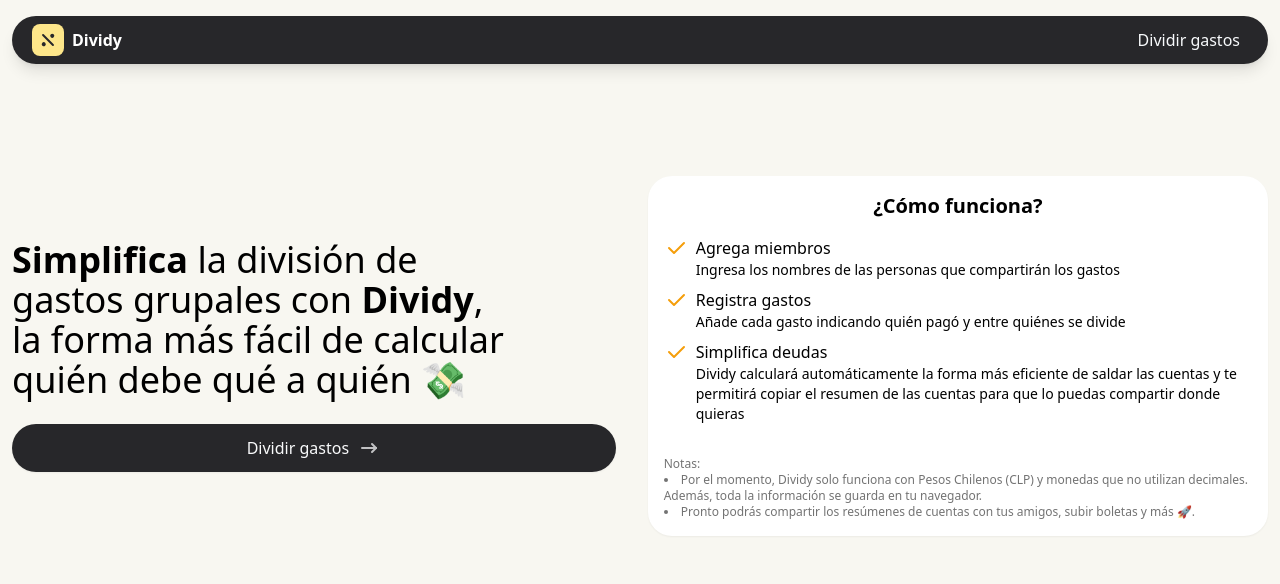
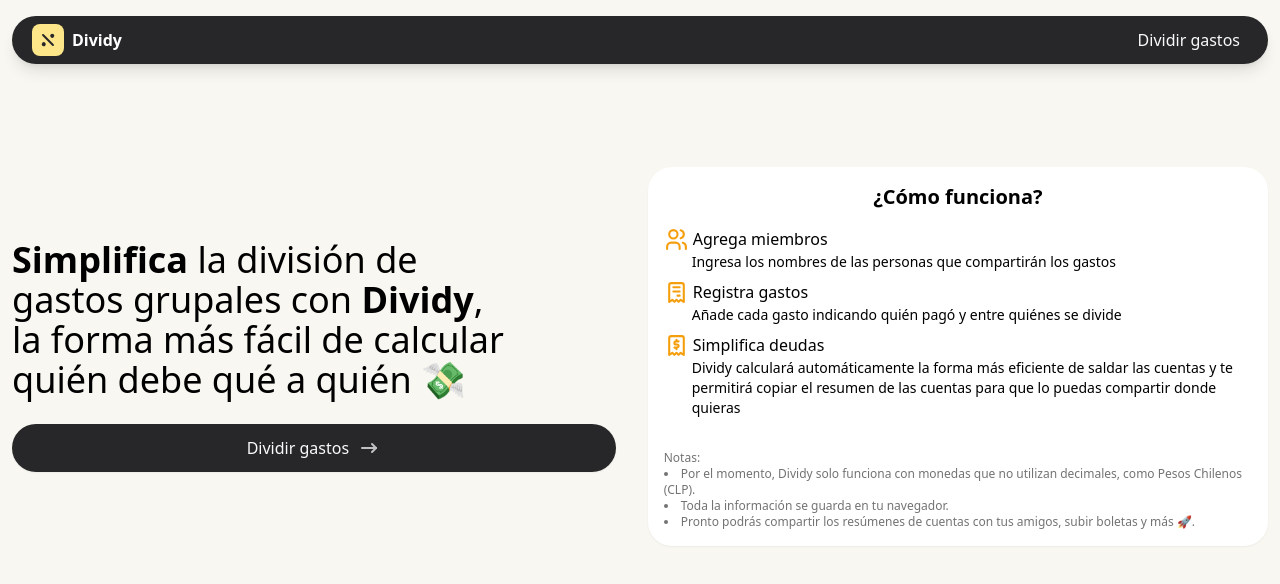
Before and after one commit to nicosmico/dividy-frontend, a React (Vite) app: page /home in a window 1280 px wide. Shown: the top 584 px of the page. Built offline with nearby package versions, Linux system fonts and the light colour scheme.

Commit message:
refactor: Change pages routing

```diff
--- a/src/features/split-bills/components/NavigationStep.tsx
+++ b/src/features/split-bills/components/NavigationStep.tsx
@@ -19,7 +19,7 @@ export function NavigationStep() {
       icon: <IconUsers size={20} />,
     },
     {
-      path: 'bills',
+      path: 'expenses',
       icon: <IconReceipt size={20} />,
     },
     {
--- a/src/pages/split-bills/SplitBillsPage.tsx
+++ b/src/pages/debts/SplitExpensesPage.tsx
@@ -2,7 +2,7 @@ import { Outlet } from 'react-router-dom';
 import { NavigationStep } from 'src/features/split-bills';
 import { Container } from 'src/shared';
 
-export function SplitBillsPage() {
+export function SplitExpensesPage() {
   return (
     <Container className='flex flex-col items-start gap-4 pb-4 pt-2 md:min-h-[calc(70dvh)] md:flex-row md:gap-20 md:pt-4'>
       <div className='bg-site-bg sticky top-0 z-30 w-full md:top-10 md:mt-24 md:w-auto'>
@@ -13,4 +13,4 @@ export function SplitBillsPage() {
   );
 }
 
-export default SplitBillsPage;
+export default SplitExpensesPage;
--- a/src/pages/split-bills/bills/BillsPage.tsx
+++ b/src/pages/debts/expenses/ExpensesPage.tsx
@@ -12,7 +12,7 @@ import useMembers from 'src/features/split-bills/hooks/useMembers';
 import { Bill } from 'src/features/split-bills/types/bill';
 import { RoundedButton, RoundedLink, Status } from 'src/shared';
 
-export function BillsPage() {
+export function ExpensesPage() {
   const { bills, billsOrder, addBill, updateBill, deleteBill } = useBills();
   const { members, membersOrder } = useMembers();
   const [billsForms, setBillsForms] = useState<Partial<Bill>[]>(
@@ -115,4 +115,4 @@ export function BillsPage() {
   );
 }
 
-export default BillsPage;
+export default ExpensesPage;
--- a/src/pages/split-bills/members/MembersPage.tsx
+++ b/src/pages/debts/members/MembersPage.tsx
@@ -46,7 +46,7 @@ export function MembersPage() {
 
         <div className='bottom-2 md:col-start-1 md:col-end-2 md:row-start-2 md:row-end-3'>
           <RoundedLink
-            to='../bills'
+            to='../expenses'
             disabled={membersOrder.length < 2}
             className='w-full bg-amber-200 px-6 shadow-sm md:max-w-lg'
           >
--- a/src/pages/split-bills/total/SimplifiedDebts.tsx
+++ b/src/pages/debts/summary/SimplifiedDebtsPage.tsx
@@ -14,7 +14,7 @@ import {
 } from 'src/features/split-bills/types/transaction';
 import { RoundedButton, RoundedLink, Status, useSnackBar } from 'src/shared';
 
-export function SimplifiedDebts() {
+export function SimplifiedDebtsPage() {
   const { members } = useMembers();
   const { billsOrder, bills } = useBills();
   const { showMessage } = useSnackBar();
@@ -81,7 +81,7 @@ export function SimplifiedDebts() {
 
         <div className='bottom-2 grid grid-cols-2 gap-1 md:col-start-1 md:col-end-2 md:row-start-2 md:row-end-3 md:content-start'>
           <RoundedLink
-            to='../bills'
+            to='../expenses'
             className='w-full bg-amber-200 px-6 shadow-sm md:max-w-lg'
           >
             <IconArrowNarrowLeft></IconArrowNarrowLeft>
@@ -100,4 +100,4 @@ export function SimplifiedDebts() {
   );
 }
 
-export default SimplifiedDebts;
+export default SimplifiedDebtsPage;
--- a/src/pages/homepage/HomePage.tsx
+++ b/src/pages/homepage/HomePage.tsx
@@ -1,21 +1,21 @@
-import { IconArrowNarrowRight, IconCheck } from '@tabler/icons-react';
+import { IconArrowNarrowRight, IconReceipt, IconReceipt2, IconUsers } from '@tabler/icons-react';
 import { Card, Container, RoundedLink } from 'src/shared';
 
 const howItWorks = [
   {
     title: 'Agrega miembros',
-    description:
-      'Ingresa los nombres de las personas que compartirán los gastos',
+    description: 'Ingresa los nombres de las personas que compartirán los gastos',
+    icon: <IconUsers size={25} className='text-amber-500' />
   },
   {
     title: 'Registra gastos',
-    description:
-      'Añade cada gasto indicando quién pagó y entre quiénes se divide',
+    description: 'Añade cada gasto indicando quién pagó y entre quiénes se divide',
+    icon: <IconReceipt size={25} className='text-amber-500' />
   },
   {
     title: 'Simplifica deudas',
-    description:
-      'Dividy calculará automáticamente la forma más eficiente de saldar las cuentas y te permitirá copiar el resumen de las cuentas para que lo puedas compartir donde quieras',
+    description: 'Dividy calculará automáticamente la forma más eficiente de saldar las cuentas y te permitirá copiar el resumen de las cuentas para que lo puedas compartir donde quieras',
+    icon: <IconReceipt2 size={25} className='text-amber-500' />
   },
 ];
 export function HomePage() {
@@ -28,7 +28,7 @@ export function HomePage() {
           forma más fácil de calcular quién debe qué a quién 💸
         </h1>
         <RoundedLink
-          to='/split-bills'
+          to='/split-expenses'
           className='w-full bg-zinc-800 px-6 text-gray-50 shadow-sm'
         >
           Dividir gastos
@@ -42,11 +42,11 @@ export function HomePage() {
         <ul className='space-y-2 text-left'>
           {howItWorks.map((step, index) => (
             <li className='flex flex-col' key={index}>
-              <div className='flex gap-2'>
-                <IconCheck className='text-amber-500' />
+              <div className='flex gap-1'>
+                {step.icon}
                 <h3 className='font-medium'>{step.title} </h3>
               </div>
-              <p className='ml-8 text-sm'>{step.description}</p>
+              <p className='ml-7 text-sm'>{step.description}</p>
             </li>
           ))}
         </ul>
@@ -55,9 +55,11 @@ export function HomePage() {
           <p>Notas:</p>
           <ul className='list-inside list-disc'>
             <li>
-              Por el momento, Dividy solo funciona con Pesos Chilenos (CLP) y
-              monedas que no utilizan decimales. Además, toda la información se
-              guarda en tu navegador.
+              Por el momento, Dividy solo funciona con
+              monedas que no utilizan decimales, como Pesos Chilenos (CLP).
+            </li>
+            <li>
+              Toda la información se guarda en tu navegador.
             </li>
             <li>
               Pronto podrás compartir los resúmenes de cuentas con tus amigos,
--- a/src/routes.tsx
+++ b/src/routes.tsx
@@ -1,13 +1,13 @@
 import { lazy, Suspense } from 'react';
 import { Navigate, Route, Routes } from 'react-router-dom';
 import HomePage from './pages/homepage/HomePage';
-import BillsPage from './pages/split-bills/bills/BillsPage';
-import EditMemberPage from './pages/split-bills/members/EditMemberPage';
-import MembersPage from './pages/split-bills/members/MembersPage';
-import SimplifiedDebts from './pages/split-bills/total/SimplifiedDebts';
+import ExpensesPage from './pages/debts/expenses/ExpensesPage';
+import EditMemberPage from './pages/debts/members/EditMemberPage';
+import MembersPage from './pages/debts/members/MembersPage';
+import SimplifiedDebtsPage from './pages/debts/summary/SimplifiedDebtsPage';
 import { DividyIcon, RootLayout } from './shared';
 
-const SplitBillsPage = lazy(() => import('./pages/split-bills/SplitBillsPage'));
+const SplitExpensesPage = lazy(() => import('./pages/debts/SplitExpensesPage'));
 
 const AppRoutes = () => (
   <Suspense
@@ -23,13 +23,13 @@ const AppRoutes = () => (
 
         <Route path='home' element={<HomePage></HomePage>} />
 
-        <Route path='/split-bills' element={<SplitBillsPage />}>
+        <Route path='/split-expenses' element={<SplitExpensesPage />}>
           <Route path='' element={<Navigate to='members' replace={true} />} />
           <Route path='members' element={<MembersPage />}>
             <Route path=':memberId/edit' element={<EditMemberPage />} />
           </Route>
-          <Route path='bills' element={<BillsPage />} />
-          <Route path='simplified-debts' element={<SimplifiedDebts />} />
+          <Route path='expenses' element={<ExpensesPage />} />
+          <Route path='simplified-debts' element={<SimplifiedDebtsPage />} />
         </Route>
       </Route>
     </Routes>
```
Also changed, not shown: src/pages/debts/AddDebtPage.tsx (added), src/pages/debts/members/EditMemberPage.tsx (renamed from src/pages/split-bills/members/EditMemberPage.tsx).
